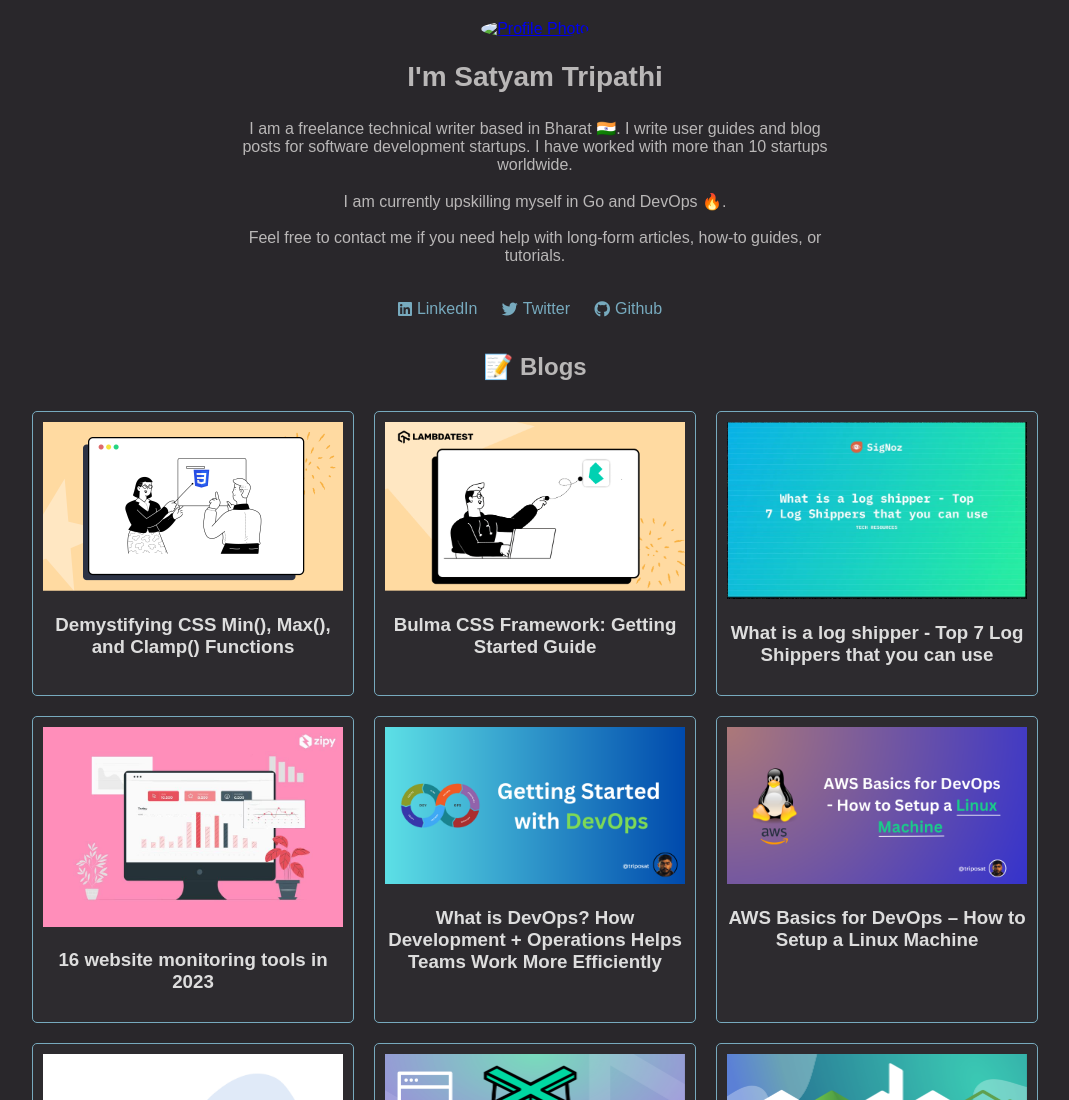
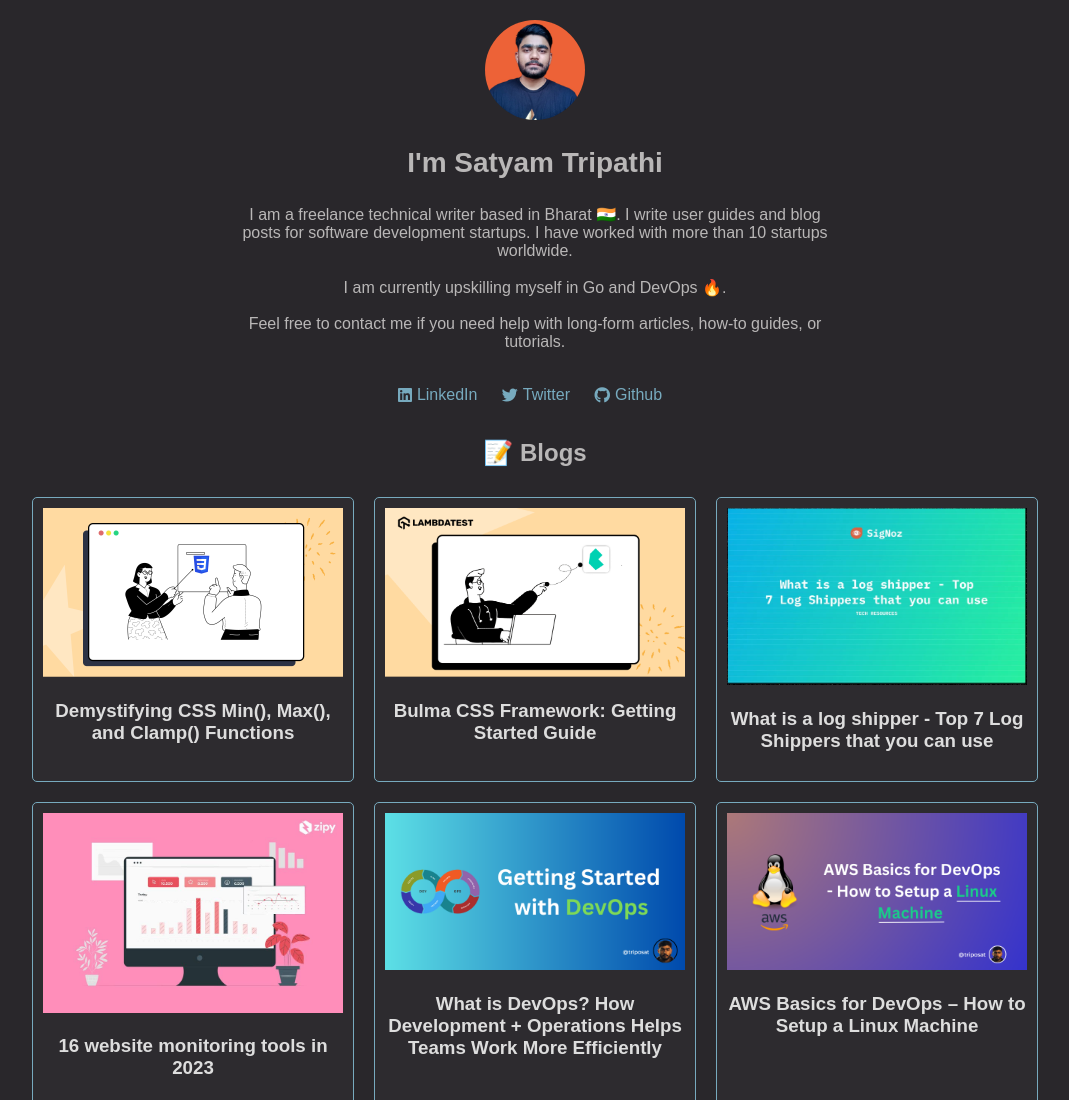
Before and after one commit to triposat/triposat.github.io, a plain HTML site: page index.html in a window 1280 px wide. Shown: the top 1100 px of the page, without its empty margins (105-1174 px from the left). Drawn offline with Linux system fonts and the light colour scheme.

Commit message:
Update index.html

```diff
--- a/index.html
+++ b/index.html
@@ -16,7 +16,7 @@
       >
         <img
           class="profile-photo"
-          src="images/profile_photo.png"
+          src="images/profile_photo.jpg"
           alt="Profile Photo"
         />
       </a>
```
